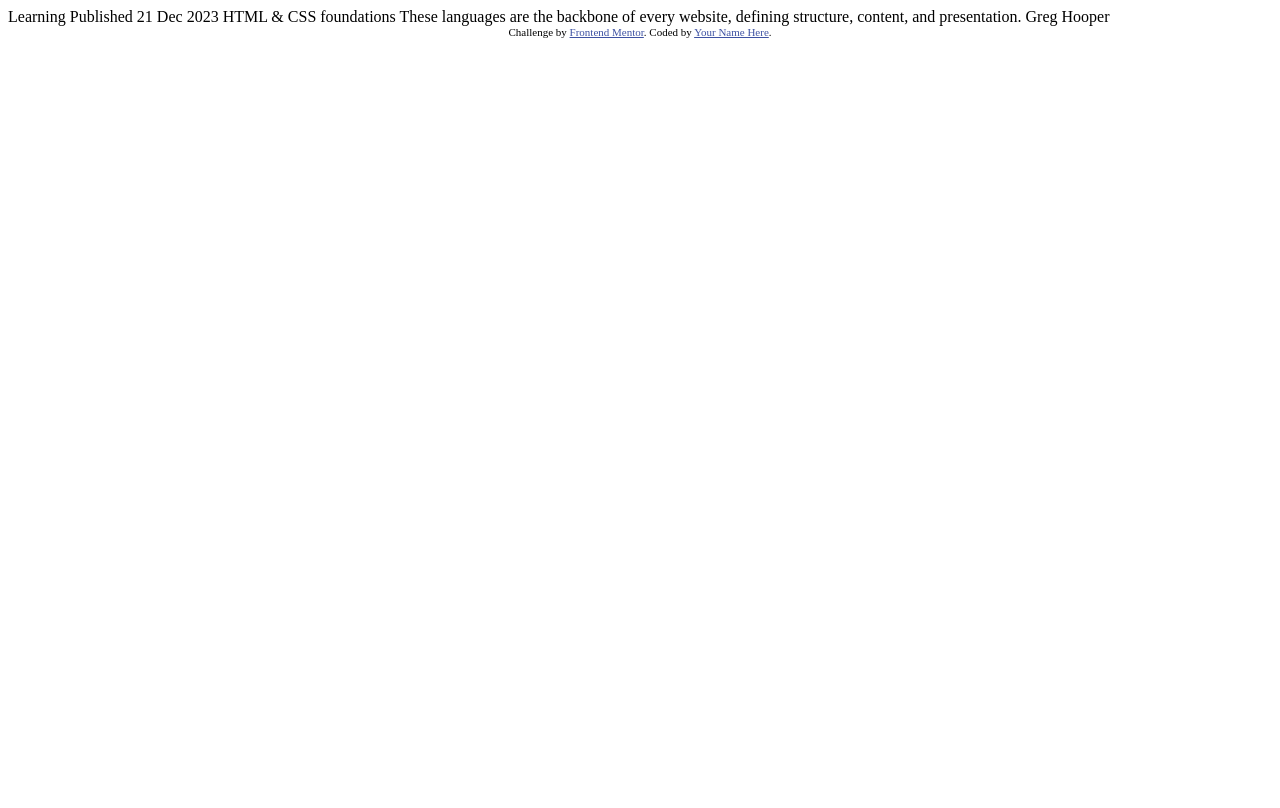
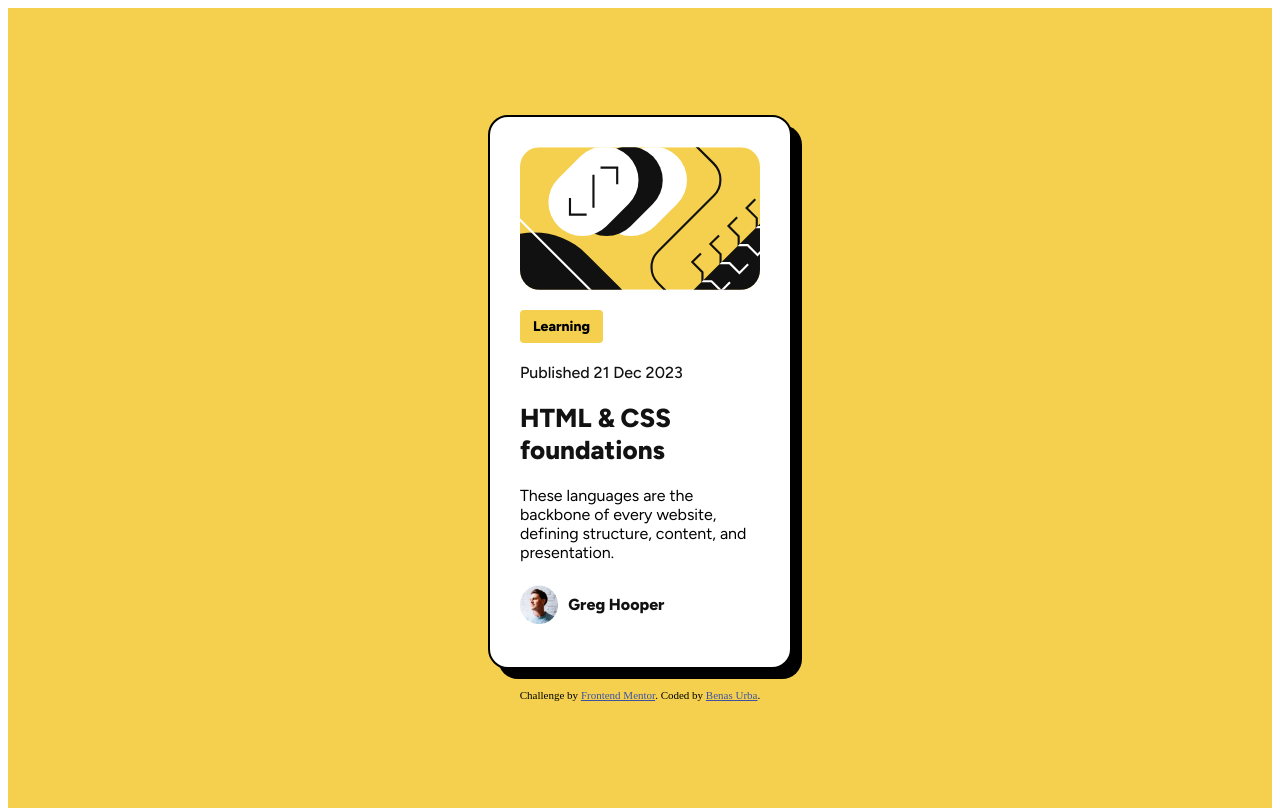
Before and after one commit to BenasUrba/Blog-Card, a plain HTML site: page index.html in a window 1280 px wide. Drawn offline with Linux system fonts and the light colour scheme.

Commit message:
Finished Styles and Index

```diff
--- a/index.html
+++ b/index.html
@@ -5,30 +5,38 @@
   <meta name="viewport" content="width=device-width, initial-scale=1.0"> <!-- displays site properly based on user's device -->
 
   <link rel="icon" type="image/png" sizes="32x32" href="./assets/images/favicon-32x32.png">
-
+  <link rel="stylesheet" href="styles.css">
   <title>Frontend Mentor | Blog preview card</title>
 
-  <!-- Feel free to remove these styles or customise in your own stylesheet 👍 -->
-  <style>
-    .attribution { font-size: 11px; text-align: center; }
-    .attribution a { color: hsl(228, 45%, 44%); }
-  </style>
 </head>
 <body>
 
-  Learning
+  <div class="container">
+    <div class="blog-card">
+      <img  class="card-img" src="assets/images/illustration-article.svg" alt="logo img">
 
-  Published 21 Dec 2023
+      <h3 class="text">Learning</h3>
 
-  HTML & CSS foundations
+      <p class="text pub-date">Published 21 Dec 2023</p>
 
-  These languages are the backbone of every website, defining structure, content, and presentation.
+      <h1 class="heading-style">HTML & CSS foundations</h1>
 
-  Greg Hooper
+      <p class="text">These languages are the backbone of every website, defining structure, content, and presentation.
+      </p>
 
-  <div class="attribution">
-    Challenge by <a href="https://www.frontendmentor.io?ref=challenge" target="_blank">Frontend Mentor</a>.
-    Coded by <a href="#">Your Name Here</a>.
+      <div class="char-section">
+        <img src="assets/images/image-avatar.webp" alt="Greg">
+        <h4 class="text">Greg Hooper</h4>
+      </div>
+
+    </div>
+
+    <div class="attribution">
+      Challenge by <a href="https://www.frontendmentor.io?ref=challenge" target="_blank">Frontend Mentor</a>.
+      Coded by <a href="https://github.com/BenasUrba">Benas Urba</a>.
+    </div>
+
   </div>
+
 </body>
 </html>
--- /dev/null
+++ b/styles.css
@@ -0,0 +1,95 @@
+@import url('https://fonts.googleapis.com/css2?family=Figtree:ital,wght@0,300..900;1,300..900&display=swap');
+
+
+.attribution {
+    font-size: 11px;
+    text-align: center;
+    margin-top: 20px;
+}
+
+.attribution a {
+     color: hsl(228, 45%, 44%);
+    }
+
+body, html {
+    height: 100%;
+}
+
+.container {
+    background-color: hsl(47, 88%, 63%);
+    height: 100%;
+    display: flex;
+    align-items: center;
+    justify-content: center;
+    flex-direction: column;
+}
+
+.blog-card {
+    background-color: hsl(0, 0%, 100%);
+    width: 19%;
+    display: flex;
+    flex-direction: column;
+    justify-content: start;
+    padding: 30px;
+    border-radius: 20px;
+    border: 2px solid black;
+    box-shadow: 10px 10px black;
+}
+
+
+.card-img {
+    width: 100%;
+    border-radius: 20px;
+    align-self: center;
+}
+
+.text {
+    font-family: "Figtree", sans-serif;
+    margin: 10px 0;
+}
+
+.blog-card h3 {
+    background-color: hsl(47, 88%, 63%);
+    padding: 8px 13px;
+    font-size: 14px;
+    margin-top: 20px;
+    border-radius: 4px;
+    width: fit-content;
+    font-weight: 800;
+}
+
+.text p {
+    font-size: 16px;
+    color: hsl(0, 0%, 42%);
+    font-weight: 500;
+}
+
+.pub-date {
+    font-size: 16px;
+    color: hsl(0, 0%, 7%);
+    font-weight: 500;
+}
+
+.heading-style {
+    font-family: "Figtree", sans-serif;
+    margin: 10px 0;
+    font-weight: 800;
+    color: hsl(0, 0%, 7%);
+    font-size: 26px;
+}
+
+.char-section {
+    display: flex;
+    align-items: center;
+}
+
+.char-section img {
+    width: auto;
+    height: 60%;
+}
+
+.char-section h4 {
+    padding-left: 10px;
+    font-weight: 800;
+    color: hsl(0, 0%, 7%);
+}
```
